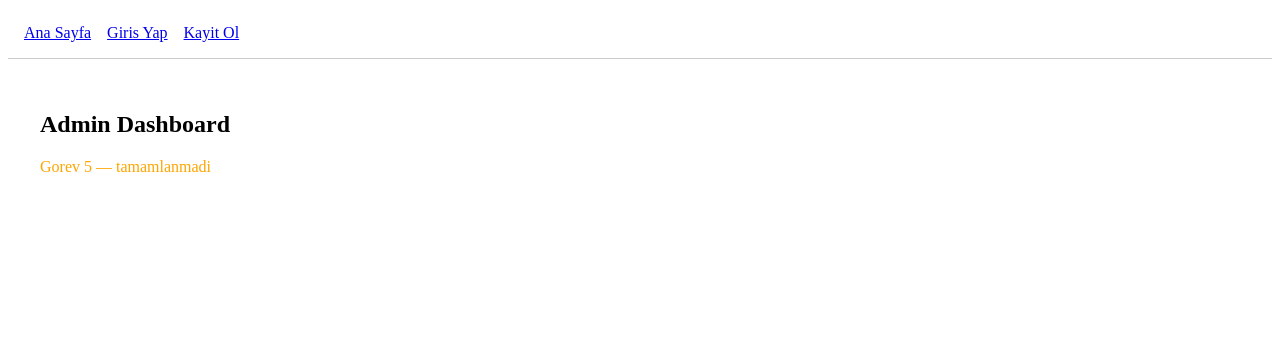
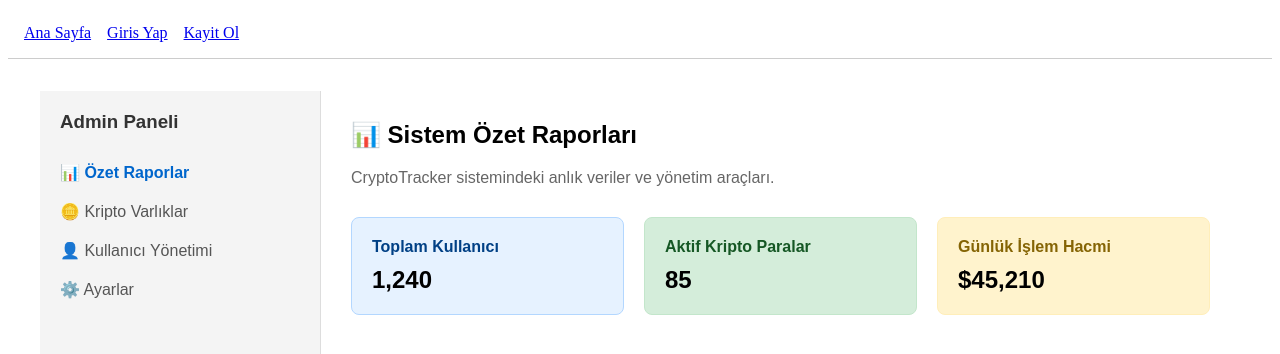
Before and after one commit to sema1501/Matriks_Intern2026, a React (Create React App) app in the folder frontend/: page /dashboard in a window 1280 px wide. Shown: the top 354 px of the page. Built offline with nearby package versions, Linux system fonts and the light colour scheme; no server answers.

Commit message:
Update Dashboard.jsx

```diff
--- a/frontend/src/pages/Dashboard/Dashboard.jsx
+++ b/frontend/src/pages/Dashboard/Dashboard.jsx
@@ -1,16 +1,40 @@
-import { useEffect, useState } from 'react';
-import { getDailyNewUsers } from '../../services/apiService';
-// TODO Gorev 5: istatistikleri goster, sadece Admin/SuperAdmin erisebilsin
+import React from 'react';
+
 export default function Dashboard() {
-  const [stats, setStats] = useState(null);
-  useEffect(() => {
-    getDailyNewUsers().then(res => setStats(res.data)).catch(console.error);
-  }, []);
   return (
-    <div>
-      <h2>Admin Dashboard</h2>
-      <p style={{ color: 'orange' }}>Gorev 5 — tamamlanmadi</p>
-      {stats && <pre>{JSON.stringify(stats, null, 2)}</pre>}
+    <div style={{ display: 'flex', minHeight: 'calc(100vh - 60px)', fontFamily: 'sans-serif' }}>
+      {/* Sol Menü (Sidebar) */}
+      <div style={{ width: '240px', backgroundColor: '#f4f4f4', padding: '20px', borderRight: '1px solid #ddd' }}>
+        <h3 style={{ margin: '0 0 20px 0', color: '#333' }}>Admin Paneli</h3>
+        <ul style={{ listStyleType: 'none', padding: 0, margin: 0 }}>
+          <li style={{ padding: '10px 0', fontWeight: 'bold', color: '#0066cc' }}>📊 Özet Raporlar</li>
+          <li style={{ padding: '10px 0', color: '#555', cursor: 'pointer' }}>🪙 Kripto Varlıklar</li>
+          <li style={{ padding: '10px 0', color: '#555', cursor: 'pointer' }}>👤 Kullanıcı Yönetimi</li>
+          <li style={{ padding: '10px 0', color: '#555', cursor: 'pointer' }}>⚙️ Ayarlar</li>
+        </ul>
+      </div>
+
+      {/* Sağ İçerik Alanı (Main Content) */}
+      <div style={{ flex: 1, padding: '30px', backgroundColor: '#fff' }}>
+        <h2 style={{ marginTop: 0 }}>📊 Sistem Özet Raporları</h2>
+        <p style={{ color: '#666' }}>CryptoTracker sistemindeki anlık veriler ve yönetim araçları.</p>
+
+        {/* Örnek Bilgi Kartları */}
+        <div style={{ display: 'flex', gap: '20px', marginTop: '30px' }}>
+          <div style={{ flex: 1, padding: '20px', backgroundColor: '#e6f2ff', borderRadius: '8px', border: '1px solid #b3d7ff' }}>
+            <h4 style={{ margin: '0 0 10px 0', color: '#004085' }}>Toplam Kullanıcı</h4>
+            <span style={{ fontSize: '24px', fontWeight: 'bold' }}>1,240</span>
+          </div>
+          <div style={{ flex: 1, padding: '20px', backgroundColor: '#d4edda', borderRadius: '8px', border: '1px solid #c3e6cb' }}>
+            <h4 style={{ margin: '0 0 10px 0', color: '#155724' }}>Aktif Kripto Paralar</h4>
+            <span style={{ fontSize: '24px', fontWeight: 'bold' }}>85</span>
+          </div>
+          <div style={{ flex: 1, padding: '20px', backgroundColor: '#fff3cd', borderRadius: '8px', border: '1px solid #ffeeba' }}>
+            <h4 style={{ margin: '0 0 10px 0', color: '#856404' }}>Günlük İşlem Hacmi</h4>
+            <span style={{ fontSize: '24px', fontWeight: 'bold' }}>$45,210</span>
+          </div>
+        </div>
+      </div>
     </div>
   );
 }
```
